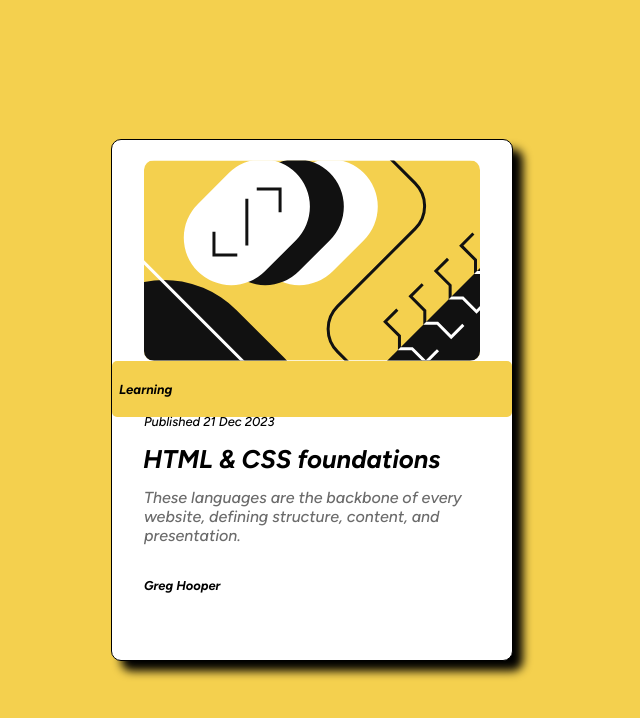
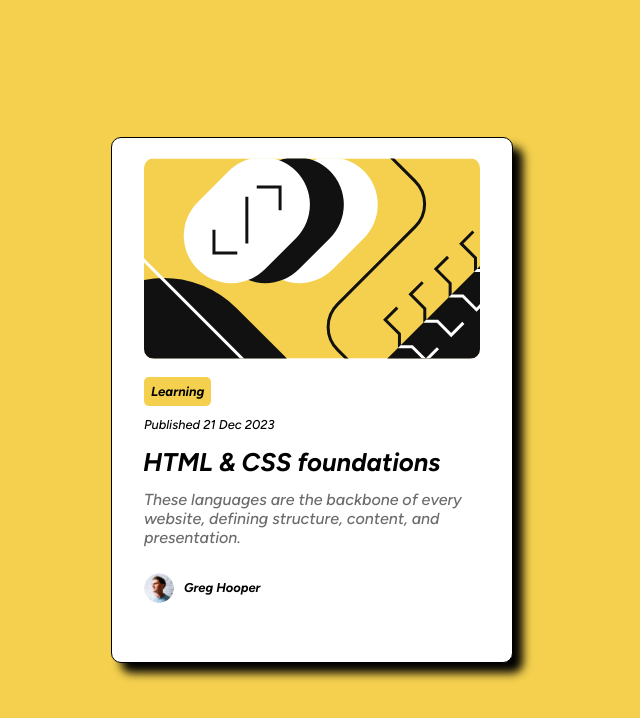
Before and after one commit to gilzcdng/blog-preview-card-main, a plain HTML site: page index.html in a window 1280 px wide. Shown: the whole page, without its empty margins (328-968 px from the left). Drawn offline with Linux system fonts and the light colour scheme.

Commit message:
switched up some html classes and added a span so that the border was a bit smaller and wrapped around the text instead of the border

```diff
--- a/index.html
+++ b/index.html
@@ -25,8 +25,10 @@
 
   <img src="./assets/images/illustration-article.svg" alt="cover-image" class="back_img">
 
-  <div class="txtborder">
-    <h3>Learning</h3>
+  <div class="objective">
+
+    <h3> <span class="txtborder">Learning</span> </h3>
+
   </div>
 
   <div class="date">
@@ -42,6 +44,7 @@
   </div>
 
   <div class="author">
+    <img src="./assets/images/image-avatar.webp" alt="author-image" class="author_img">
     <h4>Greg Hooper </h4>
   </div>
 
```
